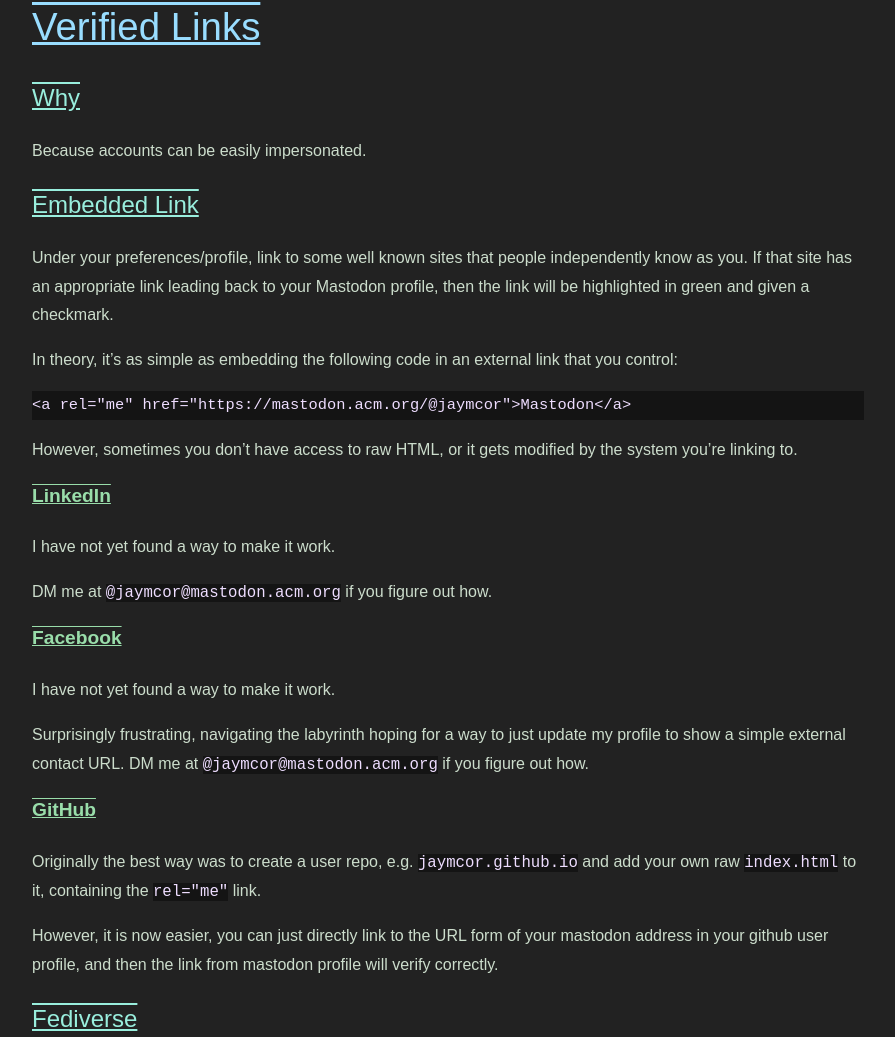
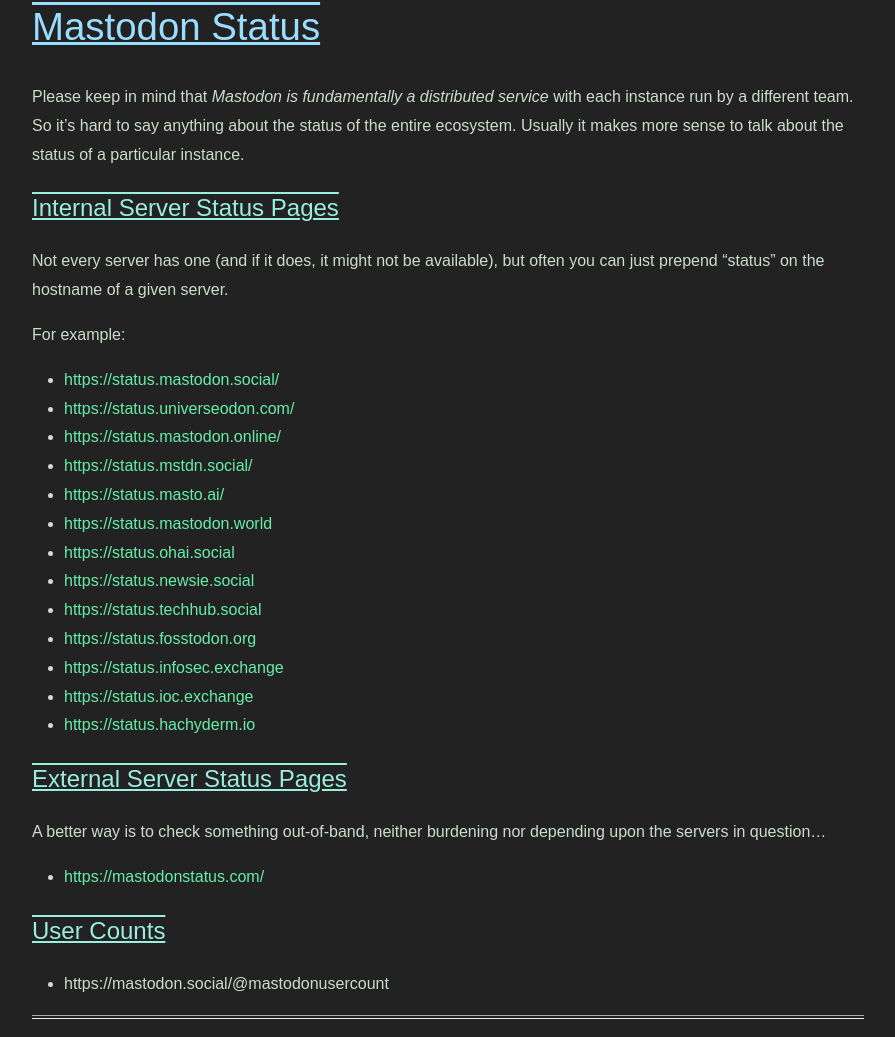
Before and after one commit to jaymcor/jaymcor.github.io, a plain HTML site: page notes/mastodon_trivia.html in a window 1280 px wide. Shown: the part 2370-3407 px from the top of the page, without its empty margins (192-1087 px from the left). Drawn offline with Linux system fonts and the light colour scheme.

Commit message:
mastodon status

```diff
--- a/notes/mastodon_trivia.html
+++ b/notes/mastodon_trivia.html
@@ -50,6 +50,36 @@
 <p>There are a bunch, haven’t tried them.</p>
 <ul>
 <li>MetaText is apparently quite popular</li>
+</ul>
+<hr />
+<h2 id="mastodon-status">Mastodon Status</h2>
+<p>Please keep in mind that <em>Mastodon is fundamentally a distributed service</em> with each instance run by a different team. So it’s hard to say anything about the status of the entire ecosystem. Usually it makes more sense to talk about the status of a particular instance.</p>
+<h3 id="internal-server-status-pages">Internal Server Status Pages</h3>
+<p>Not every server has one (and if it does, it might not be available), but often you can just prepend “status” on the hostname of a given server.</p>
+<p>For example:</p>
+<ul>
+<li><a href="status.mastodon.social">https://status.mastodon.social/</a></li>
+<li><a href="status.universeodon.com">https://status.universeodon.com/</a></li>
+<li><a href="status.mastodon.online">https://status.mastodon.online/</a></li>
+<li><a href="status.mstdn.social">https://status.mstdn.social/</a></li>
+<li><a href="status.masto.ai">https://status.masto.ai/</a></li>
+<li><a href="status.mastodon.world">https://status.mastodon.world</a></li>
+<li><a href="status.ohai.social">https://status.ohai.social</a></li>
+<li><a href="status.newsie.social">https://status.newsie.social</a></li>
+<li><a href="status.techhub.social">https://status.techhub.social</a></li>
+<li><a href="status.fosstodon.org">https://status.fosstodon.org</a></li>
+<li><a href="status.infosec.exchange">https://status.infosec.exchange</a></li>
+<li><a href="status.ioc.exchange">https://status.ioc.exchange</a></li>
+<li><a href="status.hachyderm.io">https://status.hachyderm.io</a></li>
+</ul>
+<h3 id="external-server-status-pages">External Server Status Pages</h3>
+<p>A better way is to check something out-of-band, neither burdening nor depending upon the servers in question…</p>
+<ul>
+<li><a href="mastodonstatus.com">https://mastodonstatus.com/</a></li>
+</ul>
+<h3 id="user-counts">User Counts</h3>
+<ul>
+<li>https://mastodon.social/<span class="citation" data-cites="mastodonusercount">@mastodonusercount</span></li>
 </ul>
 <hr />
 <h2 id="verified-links">Verified Links</h2>
```
Also changed, not shown: 1 other file.
